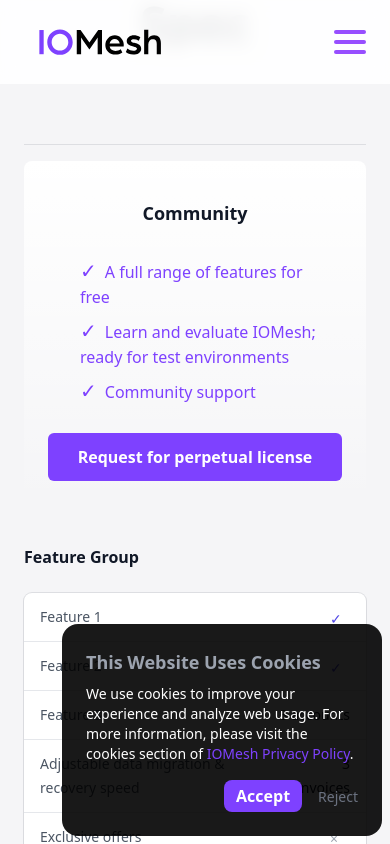
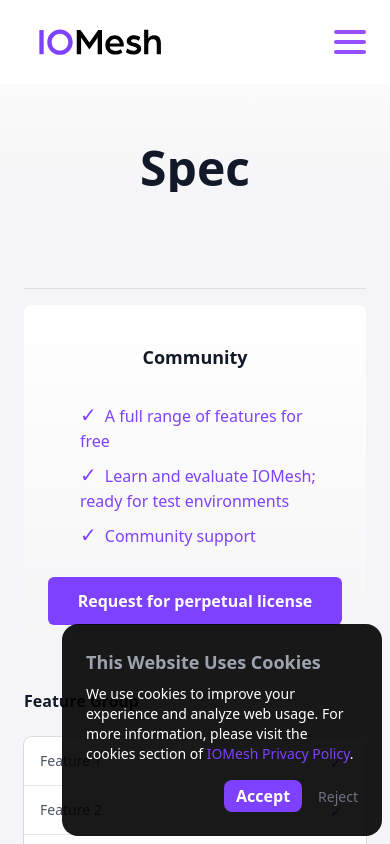
Before and after one commit to 0065paula/paula-iomesh-demo, a Next.js app: page /spec in a window 390 px wide. Shown: the top 844 px of the page. Built offline with nearby package versions, Linux system fonts and the light colour scheme.

Commit message:
fix mobile style

```diff
--- a/styles/globals.css
+++ b/styles/globals.css
@@ -193,9 +193,9 @@
   background-size: cover, cover;
 }
 
-/* .firstSectionPage {
+.firstSectionPage {
   @apply pt-36 bg-gradient-to-b from-white to-gray-50;
-} */
+}
 
 /* Feature Section */
 
```
